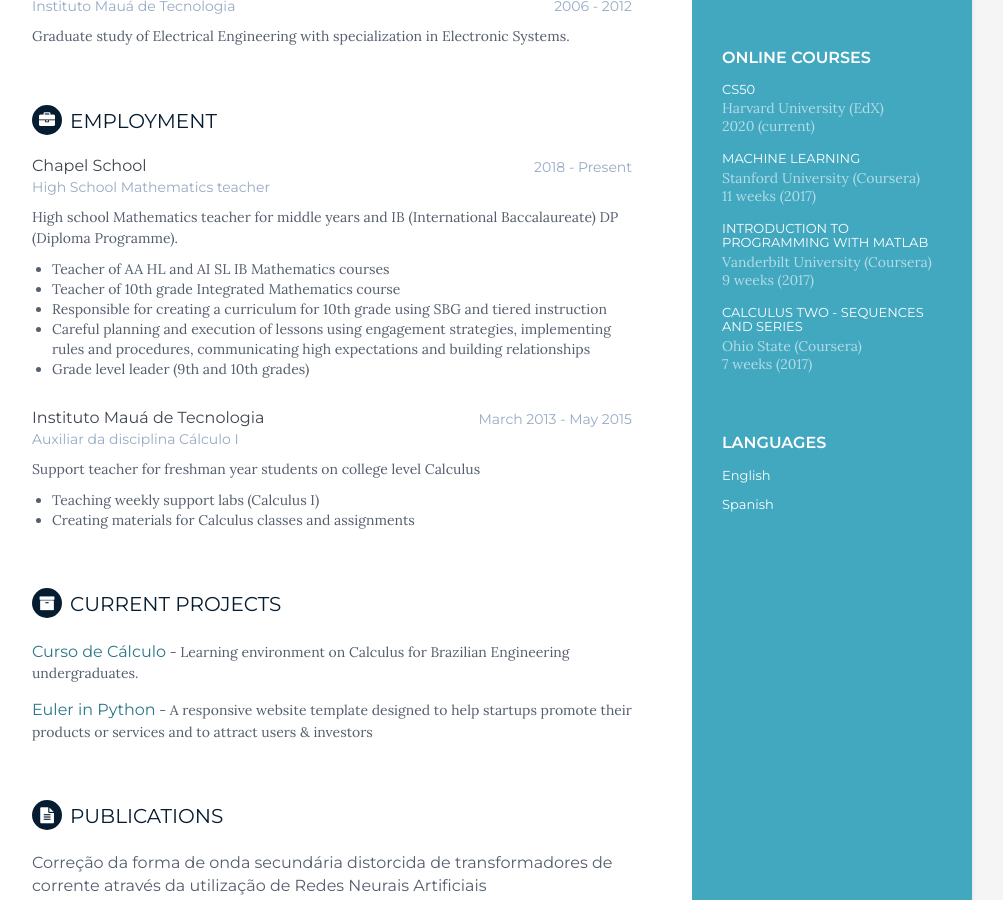
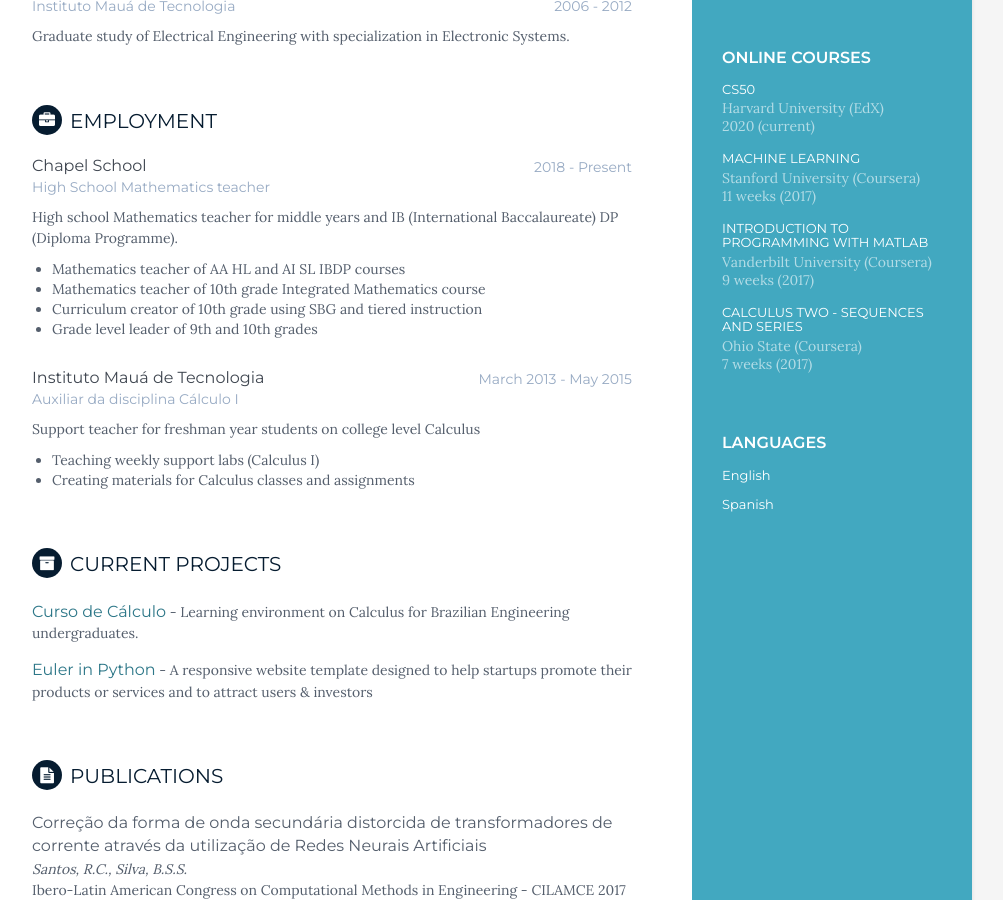
Before and after one commit to bru1987/bru1987.github.io, a Jekyll site: the page built from cv.html, in a window 1280 px wide and 900 px high, scrolled down 785 px. Shown: the whole window, without its empty margins (168-1171 px from the left). Built offline with Jekyll 4.4.1, drawn with Linux system fonts in a browser that asks for light colours.

Commit message:
Update experiences.yml

```diff
--- a/_data/experiences.yml
+++ b/_data/experiences.yml
@@ -4,11 +4,10 @@
   company: High School Mathematics teacher
   details: "High school Mathematics teacher for middle years and IB (International Baccalaureate) DP (Diploma Programme)."
   bullets:
-  - Teacher of AA HL and AI SL IB Mathematics courses
-  - Teacher of 10th grade Integrated Mathematics course
-  - Responsible for creating a curriculum for 10th grade using SBG and tiered instruction
-  - Careful planning and execution of lessons using engagement strategies, implementing rules and procedures, communicating high expectations and building relationships
-  - Grade level leader (9th and 10th grades)
+  - Mathematics teacher of AA HL and AI SL IBDP courses
+  - Mathematics teacher of 10th grade Integrated Mathematics course
+  - Curriculum creator of 10th grade using SBG and tiered instruction
+  - Grade level leader of 9th and 10th grades
 - experience:
   role: Instituto Mauá de Tecnologia
   time: March 2013 - May 2015
```
